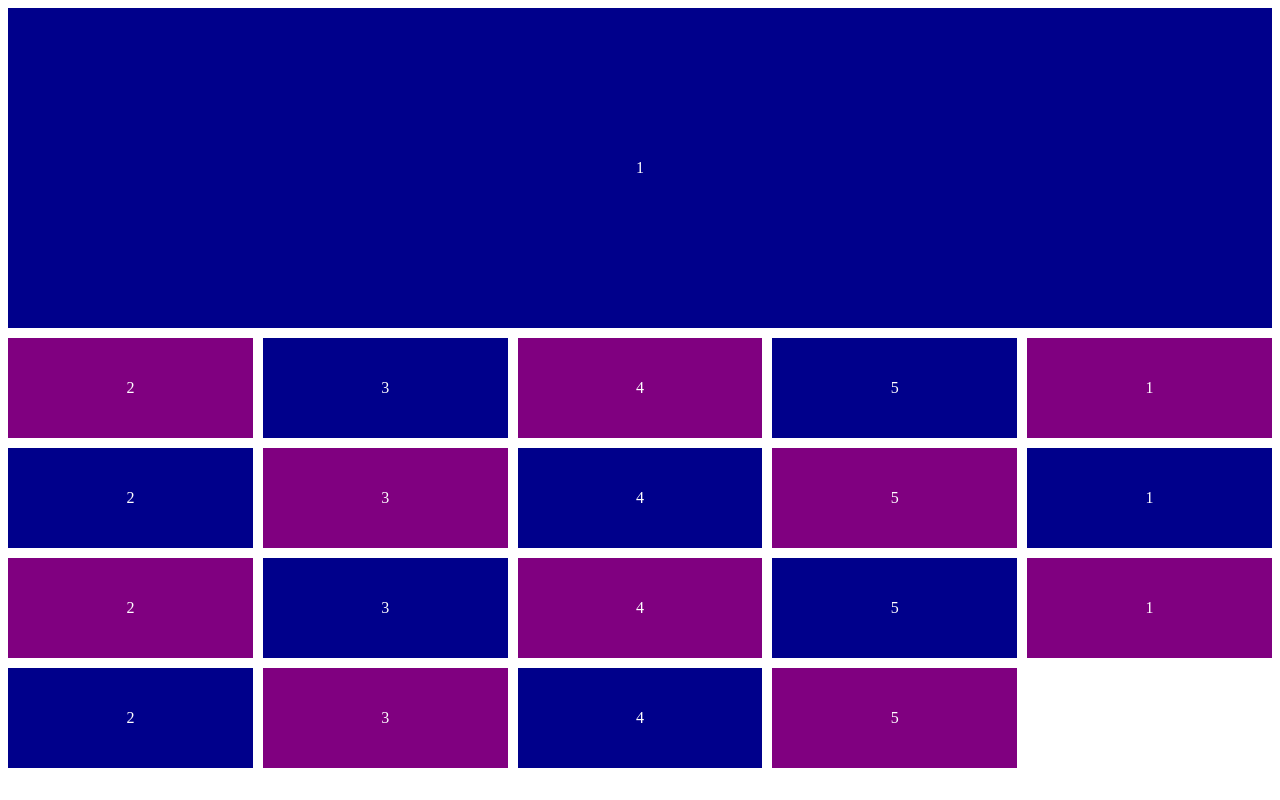
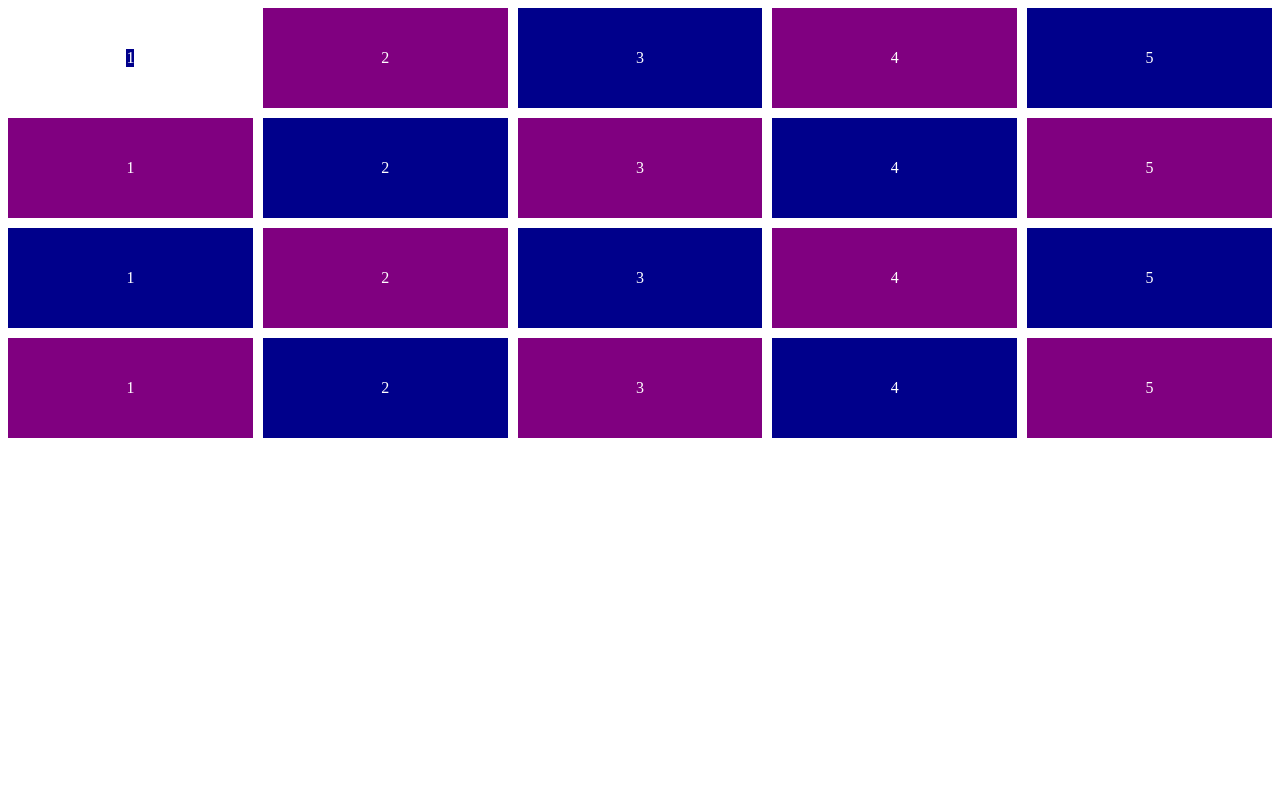
Before and after one commit to Yesdoing/css-master, a plain HTML site: page grid.html in a window 1280 px wide. Drawn offline with Linux system fonts and the light colour scheme.

Commit message:
Justify, Align, Place Self

```diff
--- a/grid.html
+++ b/grid.html
@@ -31,7 +31,7 @@
         }
 
         .box:first-child {
-            grid-area: span 3 / span 5;
+            place-self: center;
         }
     </style>
 </head>
```
Also changed, not shown: README.md.
